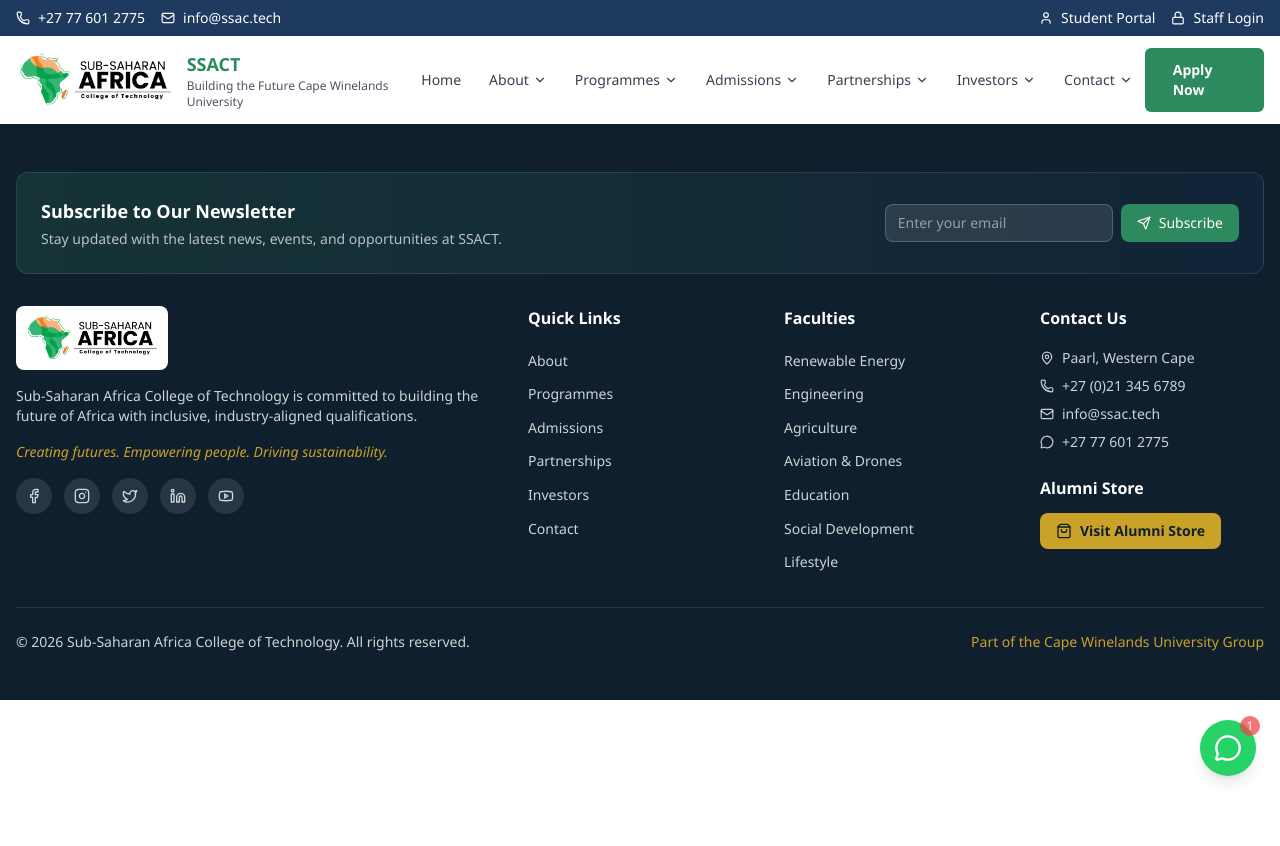
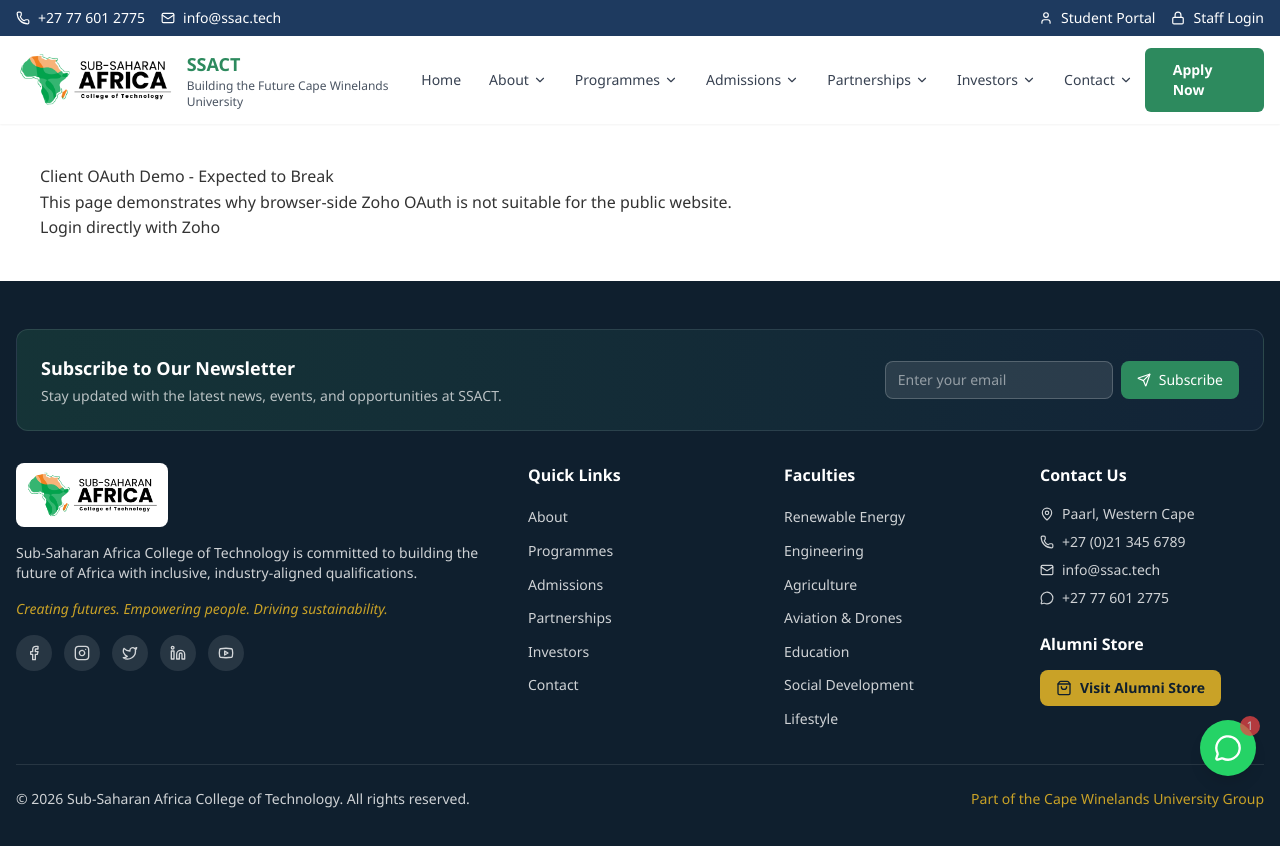
Before and after one commit to Brentwatch2021/sacc, a React (Vite) app in the folder app/: page /oauth-demo in a window 1280 px wide. Shown: the top 846 px of the page. Before the commit the page ends 800 px from the top, so only its background shows below. Built offline with nearby package versions, Linux system fonts and the light colour scheme.

Commit message:
Client Demo Oauth

```diff
--- a/app/src/App.tsx
+++ b/app/src/App.tsx
@@ -15,6 +15,7 @@
 import { PortalPage } from './pages/PortalPage';
 import './index.css';
 import { SubjectDetailPage } from './pages/SubjectDetailPage';
+import OAuthDemo from './pages/OAuthDemo';
 
 function App() {
   return (
@@ -34,6 +35,7 @@
           <Route path="/apply" element={<ApplyPage />} />
           <Route path="/portal/:type" element={<PortalPage />} />
           <Route path="/subjects/:subjectId" element={<SubjectDetailPage />} />
+          <Route path="/oauth-demo" element={<OAuthDemo />} />
         </Routes>
       </main>
       <Footer />
--- /dev/null
+++ b/app/src/pages/OAuthDemo.tsx
@@ -0,0 +1,70 @@
+const CLIENT_ID = "1000.II7QT9C3A6FRJ67GS35IHBZF57ZRNO";
+const REDIRECT_URI = "https://studentportalsolar.netlify.app/oauth-demo";
+
+const SCOPES = [
+  "ZohoVertical.modules.ALL",
+  "ZohoVertical.settings.ALL",
+  "WorkDrive.files.ALL",
+  "WorkDrive.team.READ"
+].join(",");
+
+export default function OAuthDemo() {
+  const loginUrl =
+    `https://accounts.zoho.com/oauth/v2/auth` +
+    `?scope=${encodeURIComponent(SCOPES)}` +
+    `&client_id=${CLIENT_ID}` +
+    `&response_type=token` +
+    `&access_type=online` +
+    `&redirect_uri=${encodeURIComponent(REDIRECT_URI)}`;
+
+  const hash = window.location.hash;
+  const params = new URLSearchParams(hash.replace("#", ""));
+  const accessToken = params.get("access_token");
+  const expiresIn = params.get("expires_in");
+
+  async function testZohoCall() {
+    const res = await fetch("https://www.zohoapis.com/crm/v6/Contacts", {
+      headers: {
+        Authorization: `Zoho-oauthtoken ${accessToken}`
+      }
+    });
+
+    const data = await res.json();
+    console.log(data);
+    alert(JSON.stringify(data, null, 2));
+  }
+
+  return (
+    <div style={{ padding: 40 }}>
+      <h1>Client OAuth Demo - Expected to Break</h1>
+
+      <p>
+        This page demonstrates why browser-side Zoho OAuth is not suitable
+        for the public website.
+      </p>
+
+      {!accessToken && (
+        <a href={loginUrl}>
+          Login directly with Zoho
+        </a>
+      )}
+
+      {accessToken && (
+        <>
+          <h3>Access Token Visible in Browser</h3>
+          <textarea
+            value={accessToken}
+            readOnly
+            style={{ width: "100%", height: 120 }}
+          />
+
+          <p>Expires in: {expiresIn} seconds</p>
+
+          <button onClick={testZohoCall}>
+            Test Zoho API Call
+          </button>
+        </>
+      )}
+    </div>
+  );
+}
```
